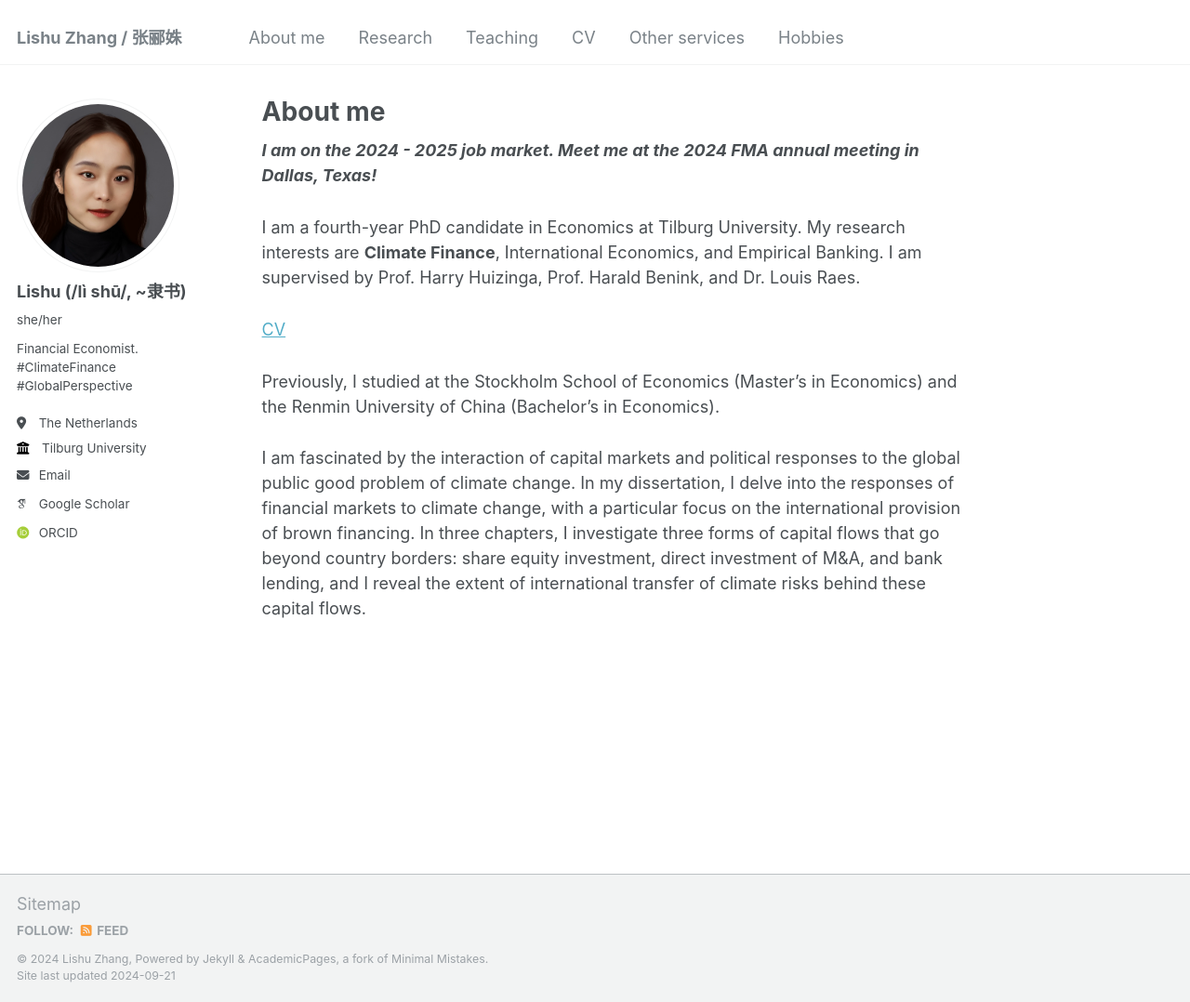
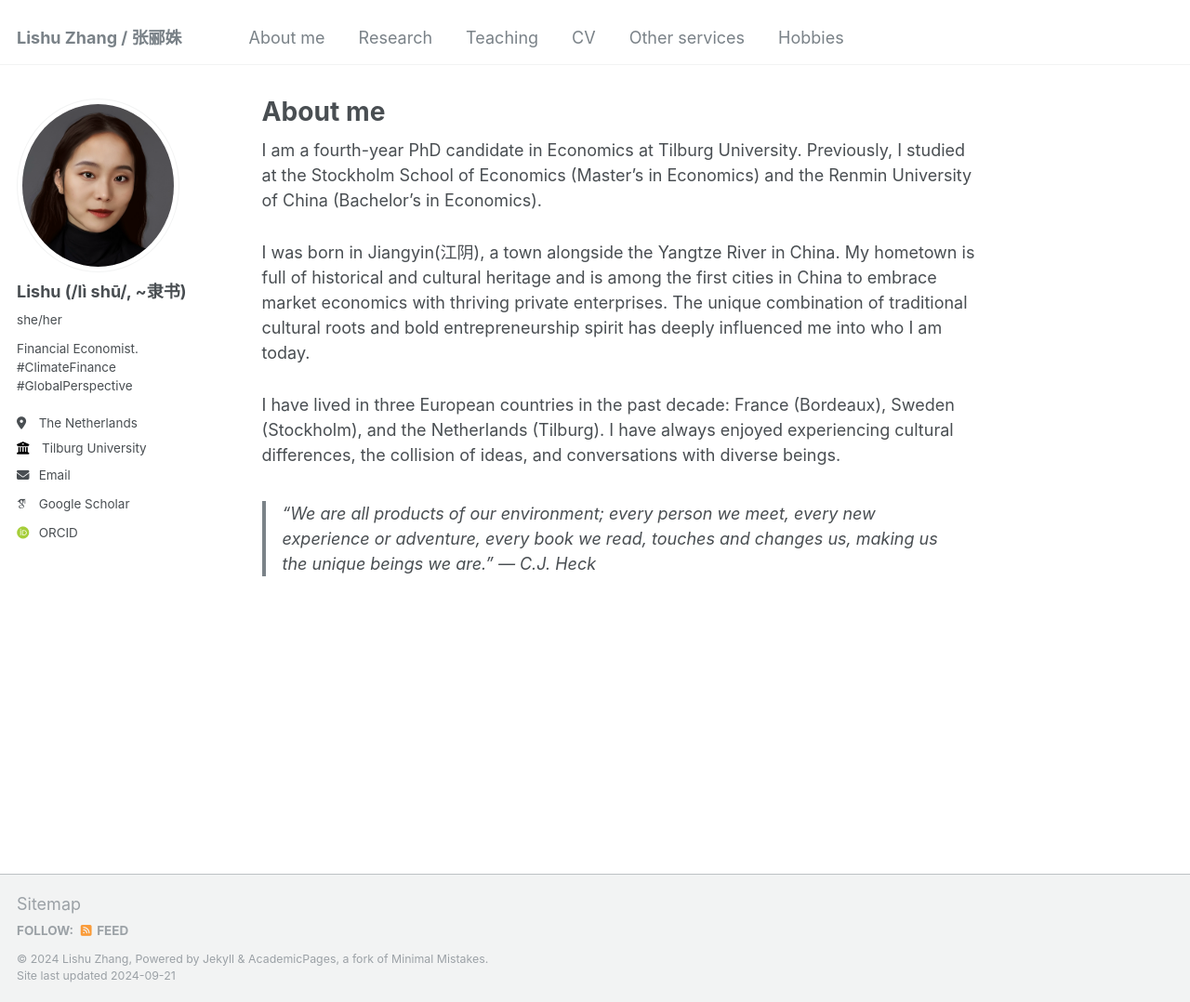
Before and after one commit to LishuZ/LishuZ.github.io, a Jekyll site: the page built from _pages/aboutme.md, in a window 1280 px wide and 1078 px high. Shown: the whole window at 93% size. Built offline with Jekyll 4.4.1, drawn with Linux system fonts in a browser that asks for light colours; some web fonts are replaced.

Commit message:
Update aboutme.md

```diff
--- a/_pages/aboutme.md
+++ b/_pages/aboutme.md
@@ -6,15 +6,13 @@ redirect_from:
   - /about/
   - /about.html
 ---
-***I am on the 2024 - 2025 job market. Meet me at the 2024 FMA annual meeting in Dallas, Texas!***
 
-I am a fourth-year PhD candidate in Economics at Tilburg University. My research interests are **Climate Finance**, International Economics, and Empirical Banking. I am supervised by Prof. Harry Huizinga, Prof. Harald Benink, and Dr. Louis Raes.
+I am a fourth-year PhD candidate in Economics at Tilburg University. Previously, I studied at the Stockholm School of Economics (Master's in Economics) and the Renmin University of China (Bachelor's in Economics).
 
-[CV](https://www.dropbox.com/scl/fi/qijnx8gppf8potsj0bdlx/cv.pdf?rlkey=424j0xubetuhuwn012fmc4hv2&st=wbc0d7eu&dl=0)
+I was born in Jiangyin(江阴), a town alongside the Yangtze River in China. My hometown is full of historical and cultural heritage and is among the first cities in China to embrace market economics with thriving private enterprises. The unique combination of traditional cultural roots and bold entrepreneurship spirit has deeply influenced me into who I am today.
 
-Previously, I studied at the Stockholm School of Economics (Master's in Economics) and the Renmin University of China (Bachelor's in Economics).
+I have lived in three European countries in the past decade: France (Bordeaux), Sweden (Stockholm), and the Netherlands (Tilburg). I have always enjoyed experiencing cultural differences, the collision of ideas, and conversations with diverse beings.
 
 
 
-
-I am fascinated by the interaction of capital markets and political responses to the global public good problem of climate change. In my dissertation, I delve into the responses of financial markets to climate change, with a particular focus on the international provision of brown financing. In three chapters, I investigate three forms of capital flows that go beyond country borders: share equity investment, direct investment of M&A, and bank lending, and I reveal the extent of international transfer of climate risks behind these capital flows.
+> “We are all products of our environment; every person we meet, every new experience or adventure, every book we read, touches and changes us, making us the unique beings we are.” --- C.J. Heck
```
